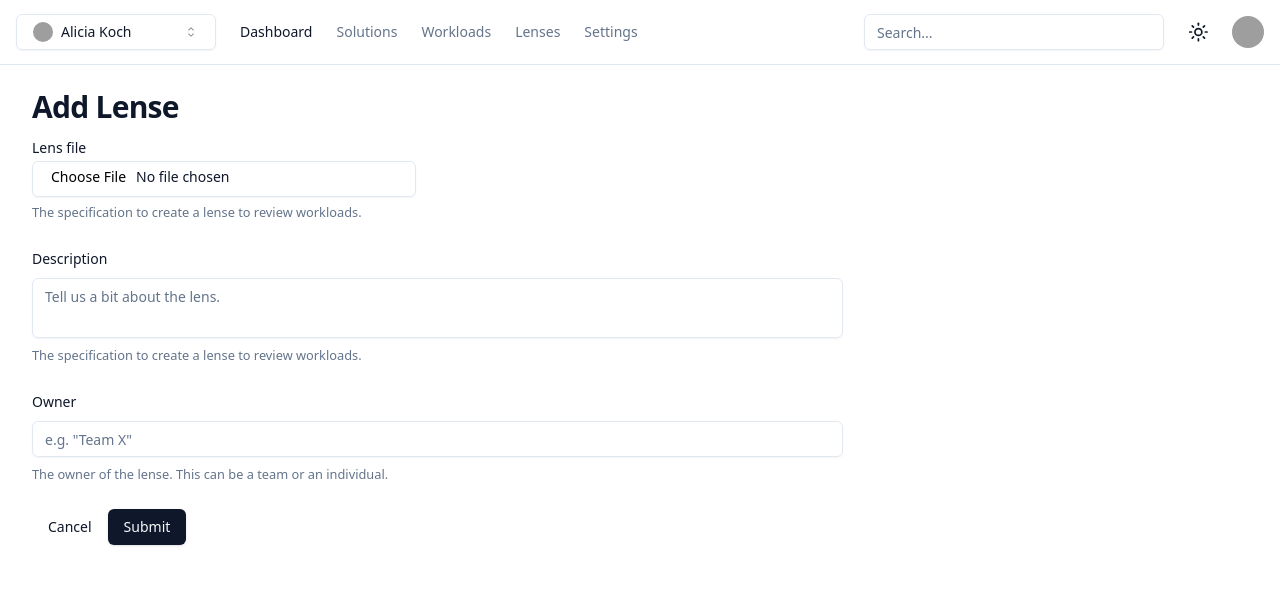
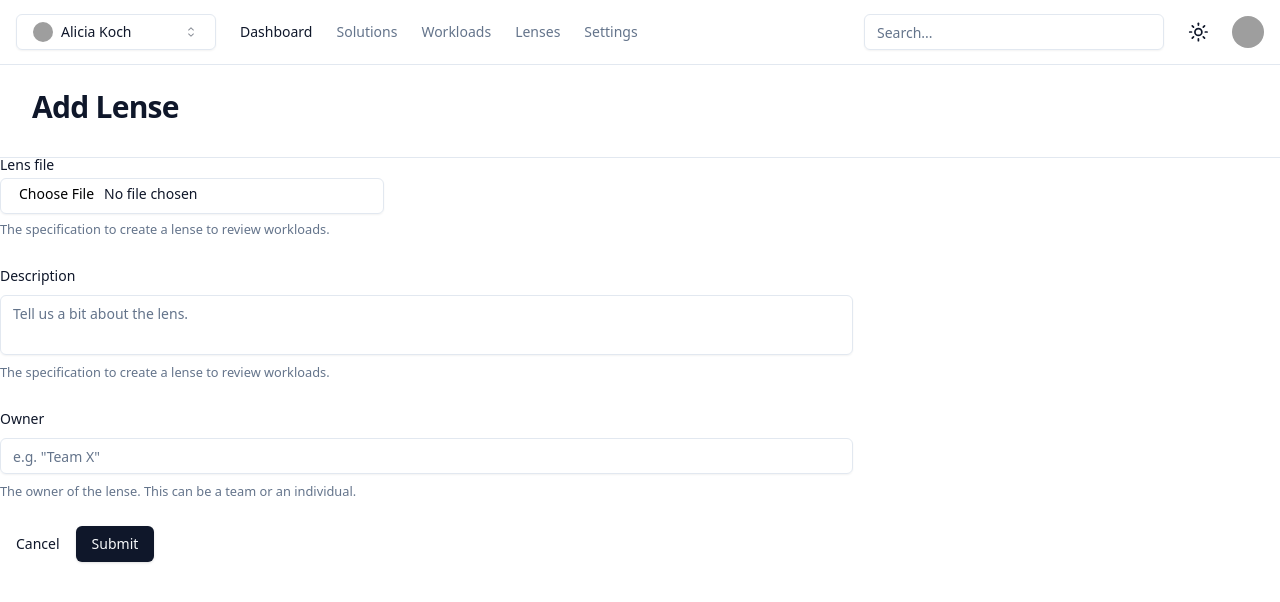
Before and after one commit to katallaxie/service-lense, a Next.js app in the folder app/: page /dashboard/lenses/add in a window 1280 px wide. Shown: the top 602 px of the page. Built offline with nearby package versions, Linux system fonts and the light colour scheme; grey boxes are pictures that could not be loaded.

Commit message:
wip: sub nav component

```diff
--- a/app/src/app/dashboard/layout.tsx
+++ b/app/src/app/dashboard/layout.tsx
@@ -43,7 +43,7 @@ export default function PageLayout({
             </div>
           </div>
         </div>
-        <div className="flex-1 space-y-4 p-8 pt-6">{children}</div>
+        <div className="flex-1">{children}</div>
       </div>
     </>
   )
--- a/app/src/app/dashboard/workloads/page.tsx
+++ b/app/src/app/dashboard/workloads/page.tsx
@@ -77,7 +77,7 @@ export default async function Page({ children }: RootProps) {
   return (
     <>
       <SubNav name="Workloads">
-        <Link href="/workloads/add" passHref>
+        <Link href="/dashboard/workloads/add" passHref>
           <Button>Add Workload</Button>
         </Link>
       </SubNav>
--- a/app/src/components/sub-nav.tsx
+++ b/app/src/components/sub-nav.tsx
@@ -6,7 +6,7 @@ export type SubNavProps = {
 
 export function SubNav({ name, children, ...props }: SubNavProps) {
   return (
-    <aside className="flex items-center justify-between space-y-2">
+    <aside className="flex border-b items-center justify-between space-y-2 p-8 pt-6">
       <h2 className="text-3xl font-bold tracking-tight">{name}</h2>
       <div className="flex items-center space-x-2">{children}</div>
     </aside>
```
